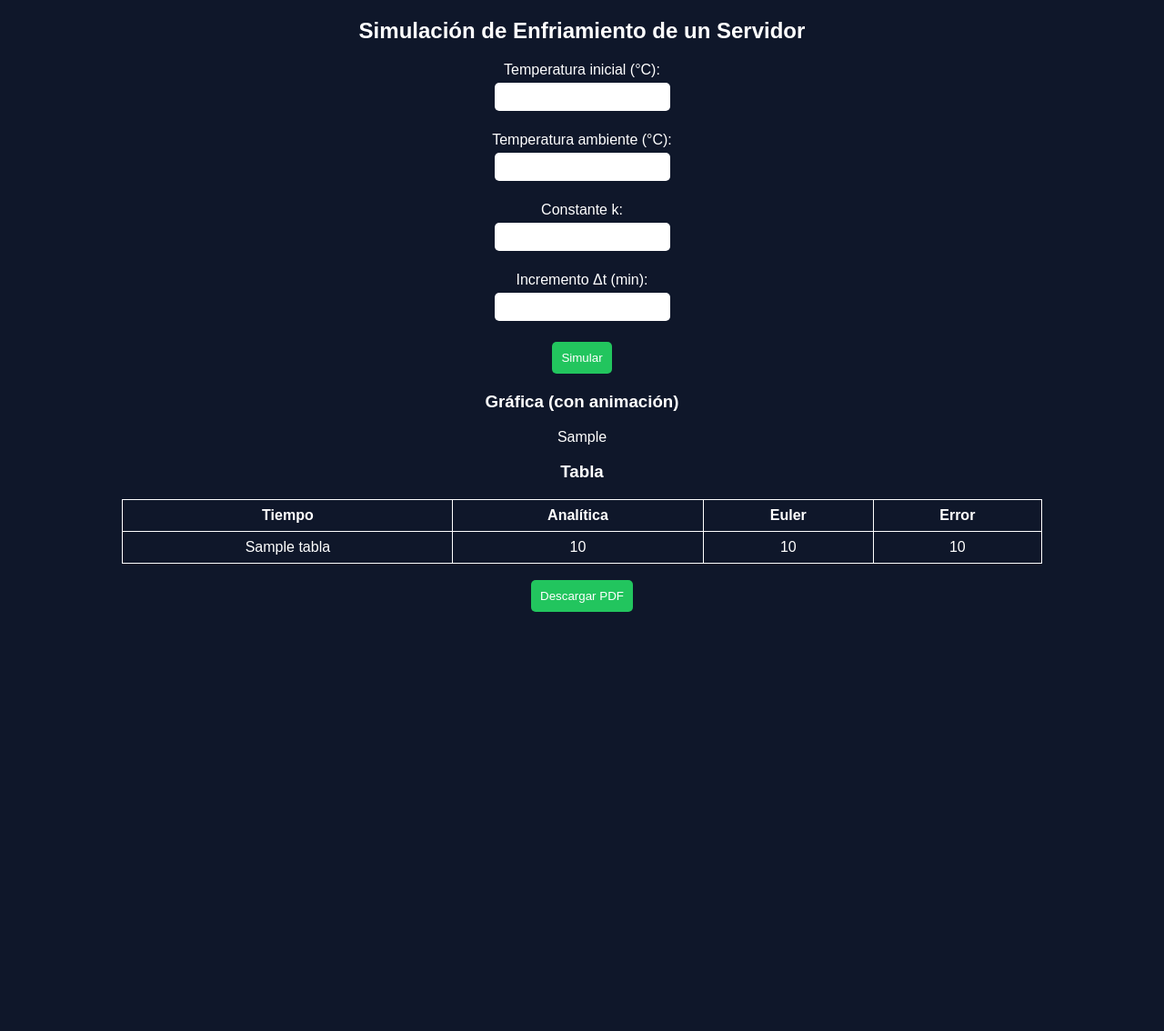
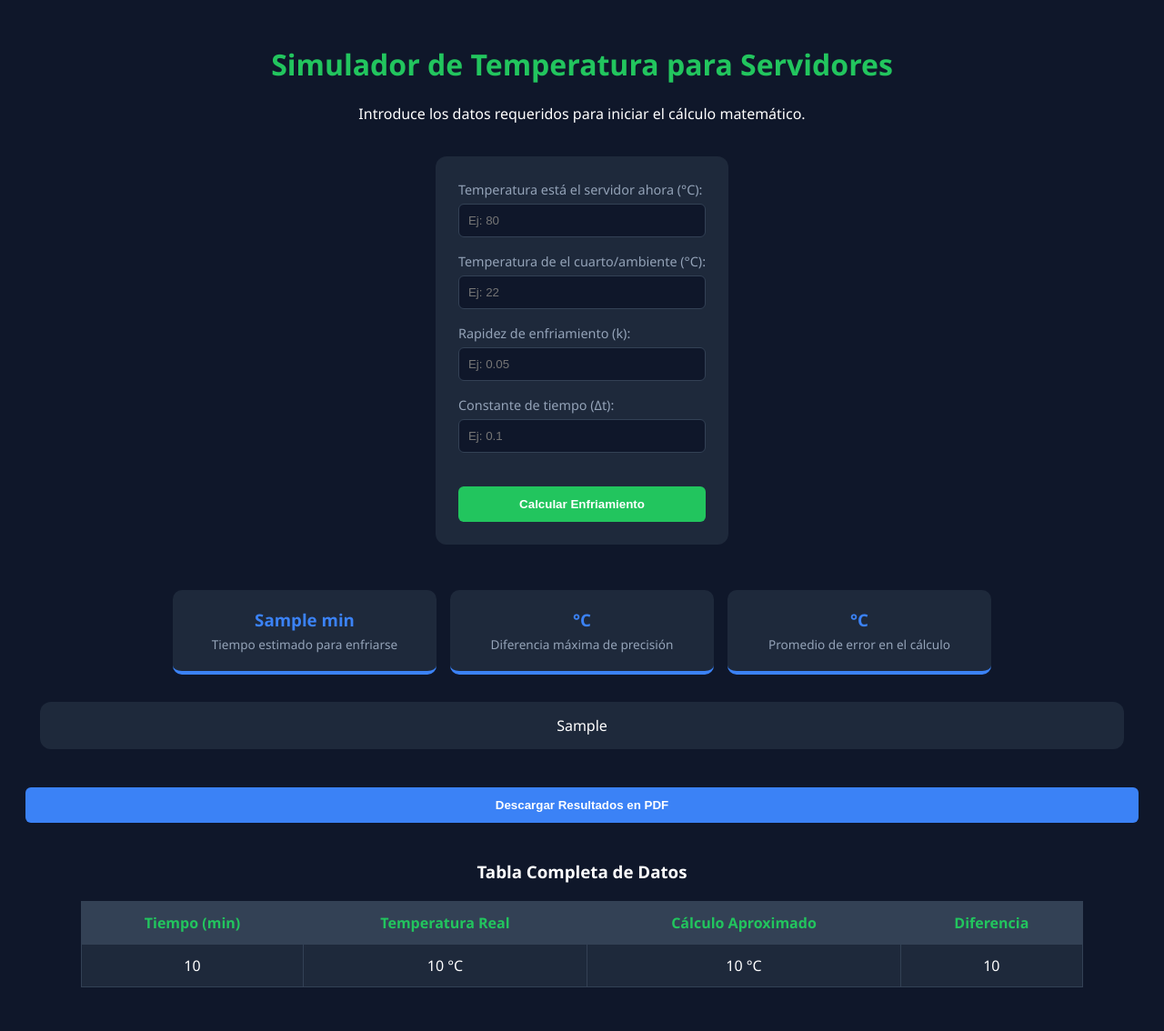
Before and after one commit to Abdiel-Bonilla/Matematicas-Flask-Python, a Flask app: template templates/index.html in a window 1280 px wide. Shown: the whole page at 91% size. Before the commit the page ends 673 px from the top, so only its background shows below. Run offline with Flask 3, Linux system fonts and the light colour scheme; the template is opened without the code that fills it: most values are stand-ins (such as "Sample title", 1, 10 or a date in 2020).

Commit message:
Algunas modificaciones

```diff
--- a/app.py
+++ b/app.py
@@ -2,26 +2,28 @@ from flask import Flask, render_template, request, send_file
 import numpy as np
 import plotly.graph_objs as go
 import plotly.offline as pyo
-import plotly.io as pio
 import os
+import uuid
+from flask import after_this_request
 
 # PDF
-from reportlab.platypus import SimpleDocTemplate, Paragraph, Spacer, Table, Image
+from reportlab.platypus import SimpleDocTemplate, Paragraph, Spacer, Table
 from reportlab.lib import colors
 from reportlab.lib.styles import getSampleStyleSheet
 
 app = Flask(__name__)
 
 datos_pdf = []
+kpis_global = {}
 
 @app.route('/', methods=['GET', 'POST'])
 def index():
-    global datos_pdf
-
+    global datos_pdf, kpis_global
     grafica_html = None
     grafica_error_html = None
     tabla = []
     error_msg = None
+    kpis = None
 
     if request.method == 'POST':
         try:
@@ -30,153 +32,194 @@ def index():
             k = float(request.form['k'])
             dt = float(request.form['dt'])
 
-            # VALIDACIONES
-            if k <= 0:
-                error_msg = "k debe ser mayor que 0"
-            elif dt <= 0:
-                error_msg = "Δt debe ser mayor que 0"
-            elif T0 < -273 or Ta < -273:
-                error_msg = "Temperaturas no válidas"
+            if k <= 0 or dt <= 0:
+                error_msg = "Los valores deben ser mayores a 0."
             else:
                 t = np.arange(0, 50 + dt, dt)
-                h = dt
 
-                # ANALÍTICA
+                # Modelo analítico
                 T_analitica = Ta + (T0 - Ta) * np.exp(-k * t)
 
-                # EULER
+                # Método de Euler
                 T_euler = [T0]
                 for i in range(1, len(t)):
-                    T_prev = T_euler[-1]
-                    T_new = T_prev + h * (-k * (T_prev - Ta))
+                    T_new = T_euler[-1] + dt * (-k * (T_euler[-1] - Ta))
                     T_euler.append(T_new)
 
                 T_euler = np.array(T_euler)
-
-                # ERROR
                 error = np.abs(T_analitica - T_euler)
 
+                # KPIs
+                error_max = np.max(error)
+                error_avg = np.mean(error)
+
+                umbral = Ta + 0.01 * (T0 - Ta)
+                indices_estables = np.where(
+                    T_analitica <= umbral if T0 > Ta else T_analitica >= umbral
+                )[0]
+
+                t_estab = round(t[indices_estables[0]], 2) if len(indices_estables) > 0 else "No alcanza"
+
+                kpis = {
+                    'error_max': round(error_max, 5),
+                    'error_avg': round(error_avg, 5),
+                    't_estabilizacion': t_estab
+                }
+
+                kpis_global = kpis
                 tabla = list(zip(t, T_analitica, T_euler, error))
                 datos_pdf = tabla
 
-                # 🎬 ANIMACIÓN
-                frames = []
-                for i in range(len(t)):
-                    frames.append(go.Frame(
-                        data=[
-                            go.Scatter(x=t[:i+1], y=T_analitica[:i+1]),
-                            go.Scatter(x=t[:i+1], y=T_euler[:i+1])
-                        ]
-                    ))
+                # 🔥 FRAMES PARA ANIMACIÓN
+                frames = [
+                    go.Frame(data=[
+                        go.Scatter(x=t[:i+1], y=T_analitica[:i+1]),
+                        go.Scatter(x=t[:i+1], y=T_euler[:i+1])
+                    ])
+                    for i in range(0, len(t), 2)
+                ]
 
+                # 🔥 FIGURA PRINCIPAL MEJORADA
                 fig1 = go.Figure(
                     data=[
-                        go.Scatter(x=[], y=[], name='Analítica'),
-                        go.Scatter(x=[], y=[], name='Euler')
+                        go.Scatter(x=[], y=[], name='Temp. Real', line=dict(color='#3b82f6', width=3)),
+                        go.Scatter(x=[], y=[], name='Aprox. Euler', line=dict(color='#22c55e', width=3))
                     ],
                     layout=go.Layout(
-                        title="Temperatura vs Tiempo",
-                        xaxis=dict(title="Tiempo (minutos)"),
-                        yaxis=dict(title="Temperatura (°C)"),
+                        template="plotly_dark",
+                        dragmode='pan',
+                        xaxis=dict(title="Tiempo (min)", gridcolor="#334155"),
+                        yaxis=dict(title="Temperatura (°C)", gridcolor="#334155"),
+
+                        margin=dict(l=50, r=30, t=60, b=60),
+
+                        legend=dict(
+                            orientation="h",
+                            yanchor="bottom",
+                            y=1.02,
+                            xanchor="right",
+                            x=1
+                        ),
+
+                        # 🔥 BOTONES BIEN POSICIONADOS
                         updatemenus=[{
                             "type": "buttons",
-                            "buttons": [{
-                                "label": "▶ Reproducir",
-                                "method": "animate",
-                                "args": [None, {"frame": {"duration": 100, "redraw": True}}]
-                            }]
+                            "direction": "left",
+                            "x": 0.5,
+                            "y": -0.2,   # 👈 ahora abajo
+                            "xanchor": "center",
+                            "yanchor": "top",
+                            "pad": {"r": 10, "t": 10},
+                            "showactive": False,
+                            "buttons": [
+                                {
+                                    "label": "▶ Reproducir",
+                                    "method": "animate",
+                                    "args": [None, {
+                                        "frame": {"duration": 50, "redraw": True},
+                                        "fromcurrent": True
+                                    }]
+                                },
+                                {
+                                    "label": "⏸ Pausar",
+                                    "method": "animate",
+                                    "args": [[None], {
+                                        "frame": {"duration": 0, "redraw": False},
+                                        "mode": "immediate"
+                                    }]
+                                }
+                            ]
                         }]
                     ),
                     frames=frames
                 )
 
-                grafica_html = pyo.plot(fig1, output_type='div')
-
-                # 🖼️ GUARDAR PARA PDF
-                if not os.path.exists("static"):
-                    os.makedirs("static")
-
-                ruta_img = "static/grafica.png"
-                pio.write_image(fig1, ruta_img)
-
-                # 📉 ERROR
-                fig2 = go.Figure()
-                fig2.add_trace(go.Scatter(x=t, y=error))
-                fig2.update_layout(
-                    title="Error absoluto",
-                    xaxis_title="Tiempo (minutos)",
-                    yaxis_title="Error (°C)"
+                # 🔥 CONFIG LIMPIA
+                grafica_html = pyo.plot(
+                    fig1,
+                    output_type='div',
+                    config={
+                        'displayModeBar': True,
+                        'displaylogo': False,
+                        'responsive': True,
+                        'modeBarButtonsToRemove': [
+                            'lasso2d',
+                            'select2d',
+                            'autoScale2d'
+                        ]
+                    }
                 )
 
-                grafica_error_html = pyo.plot(fig2, output_type='div')
+                # Gráfica de error
+                fig2 = go.Figure(go.Scatter(x=t, y=error, line=dict(color='#ef4444')))
+                fig2.update_layout(title="Margen de Error", template="plotly_dark", height=300)
 
-        except:
-            error_msg = "Error en los datos"
+                grafica_error_html = pyo.plot(
+                    fig2,
+                    output_type='div',
+                    config={'displayModeBar': False}
+                )
+
+        except Exception as e:
+            error_msg = f"Error en los datos: {str(e)}"
 
     return render_template(
         'index.html',
         grafica_html=grafica_html,
         grafica_error_html=grafica_error_html,
         tabla=tabla,
-        error=error_msg
+        error=error_msg,
+        kpis=kpis
     )
 
 
-# 📄 PDF
 @app.route('/pdf')
 def generar_pdf():
-    global datos_pdf
+    global datos_pdf, kpis_global
 
-    doc = SimpleDocTemplate("reporte.pdf")
+    if not datos_pdf:
+        return "Sin datos", 400
+
+    filename = f"reporte_{uuid.uuid4().hex}.pdf"
+
+    doc = SimpleDocTemplate(filename)
     styles = getSampleStyleSheet()
 
-    contenido = []
+    contenido = [
+        Paragraph("Reporte de Simulación Térmica", styles['Title'])
+    ]
 
-    # Título
-    contenido.append(Paragraph("Reporte de Simulación", styles['Title']))
+    resumen = f"Error Promedio: {kpis_global['error_avg']}°C | Tiempo: {kpis_global['t_estabilizacion']} min"
+    contenido.append(Paragraph(resumen, styles['Normal']))
     contenido.append(Spacer(1, 20))
 
-    # Encabezado
-    contenido.append(Paragraph("Tabla de Resultados", styles['Heading2']))
-    contenido.append(Spacer(1, 10))
+    data = [["Tiempo", "Real", "Euler", "Error"]] + [
+        [f"{f[0]:.2f}", f"{f[1]:.2f}", f"{f[2]:.2f}", f"{f[3]:.4f}"]
+        for f in datos_pdf
+    ]
 
-    # Datos de la tabla
-    data = [["Tiempo (min)", "Analítica (°C)", "Euler (°C)", "Error (°C)"]]
-
-    for t, a, e, err in datos_pdf:
-        data.append([
-            f"{t:.2f}",
-            f"{a:.2f}",
-            f"{e:.2f}",
-            f"{err:.4f}"
-        ])
-
-    tabla = Table(data)
-
-    # 🎨 ESTILOS PRO
-    tabla.setStyle([
-        # Encabezado
-        ('BACKGROUND', (0, 0), (-1, 0), colors.darkblue),
-        ('TEXTCOLOR', (0, 0), (-1, 0), colors.white),
-        ('ALIGN', (0, 0), (-1, -1), 'CENTER'),
-        ('FONTNAME', (0, 0), (-1, 0), 'Helvetica-Bold'),
-
-        # Cuerpo
-        ('BACKGROUND', (0, 1), (-1, -1), colors.whitesmoke),
-
-        # Bordes
-        ('GRID', (0, 0), (-1, -1), 1, colors.black),
-
-        # Espaciado
-        ('BOTTOMPADDING', (0, 0), (-1, -1), 6),
-        ('TOPPADDING', (0, 0), (-1, -1), 6),
+    tabla_pdf = Table(data, repeatRows=1)
+    tabla_pdf.setStyle([
+        ('BACKGROUND',(0,0),(-1,0),colors.darkblue),
+        ('TEXTCOLOR',(0,0),(-1,0),colors.white),
+        ('ALIGN',(0,0),(-1,-1),'CENTER'),
+        ('GRID',(0,0),(-1,-1),0.5,colors.grey)
     ])
 
-    contenido.append(tabla)
-
+    contenido.append(tabla_pdf)
     doc.build(contenido)
 
-    return send_file("reporte.pdf", as_attachment=True)
+    # 🔥 BORRAR DESPUÉS DE ENVIAR (SOLUCIÓN REAL)
+    @after_this_request
+    def remove_file(response):
+        try:
+            os.remove(filename)
+        except Exception as e:
+            print("Error borrando archivo:", e)
+        return response
+
+    return send_file(filename, as_attachment=True, download_name="Reporte.pdf")
+
 
 if __name__ == '__main__':
     app.run(debug=True)
--- a/static/style.css
+++ b/static/style.css
@@ -1,40 +1,102 @@
 body {
-    font-family: Arial;
+    font-family: 'Segoe UI', Arial, sans-serif;
     background: #0f172a;
     color: white;
     text-align: center;
+    padding: 20px;
 }
 
+h1 { color: #22c55e; }
+
 form {
-    margin: 20px;
+    margin: 20px auto;
+    background: #1e293b;
+    padding: 25px;
+    border-radius: 12px;
+    display: inline-block;
+    text-align: left;
 }
 
+.input-group { margin-bottom: 15px; }
+
+label { color: #94a3b8; font-size: 0.9em; }
+
 input {
-    padding: 8px;
-    margin: 5px;
-    border-radius: 5px;
-    border: none;
+    padding: 10px;
+    margin-top: 5px;
+    border-radius: 6px;
+    border: 1px solid #334155;
+    background: #0f172a;
+    color: white;
+    max-width: 250px;
+    width: 100%;
 }
 
 button {
-    padding: 10px;
+    padding: 12px;
     background: #22c55e;
     border: none;
     color: white;
-    border-radius: 5px;
+    border-radius: 6px;
+    font-weight: bold;
+    cursor: pointer;
+    width: 100%;
+    transition: background 0.3s ease, transform 0.2s ease;
 }
 
-table {
-    margin: auto;
-    border-collapse: collapse;
-    width: 80%;
+button:hover { background: #16a34a; transform: scale(1.02); }
+
+.dashboard {
+    display: flex;
+    justify-content: center;
+    gap: 15px;
+    margin: 30px auto;
+    max-width: 900px;
 }
 
-th, td {
-    border: 1px solid white;
-    padding: 8px;
+.card {
+    background: #1e293b;
+    padding: 20px;
+    border-radius: 10px;
+    flex: 1;
+    border-bottom: 4px solid #3b82f6;
+    transition: transform 0.2s ease;
 }
 
-.error {
-    color: red;
+.card:hover { transform: translateY(-3px); }
+
+.card h3 { margin: 0; color: #3b82f6; }
+.card p { margin: 5px 0 0; font-size: 0.85em; color: #94a3b8; }
+
+.chart-container {
+    background: #1e293b;
+    margin: 20px auto;
+    padding: 15px;
+    border-radius: 12px;
+    width: 95%;
+    position: relative;
+    overflow: hidden;
 }
+.chart-container .modebar {
+    position: absolute !important;
+    top: 10px !important;
+    left: 10px !important;
+    right: auto !important;
+    display: inline-flex !important;
+    gap: 2px; /* ✅ separación mínima entre botones */
+    z-index: 10; /* asegura que sean clicables */
+}
+
+
+
+
+table {
+    margin: 20px auto;
+    border-collapse: collapse;
+    width: 90%;
+    background: #1e293b;
+    overflow-x: auto;
+}
+
+th, td { padding: 12px; border: 1px solid #334155; }
+th { background: #334155; color: #22c55e; }
--- a/templates/index.html
+++ b/templates/index.html
@@ -1,68 +1,99 @@
 <!DOCTYPE html>
-<html>
+<html lang="es">
 <head>
-    <title>Simulación de Enfriamiento</title>
+    <meta charset="UTF-8">
+    <title>Simulador de Enfriamiento</title>
     <link rel="stylesheet" href="{{ url_for('static', filename='style.css') }}">
 </head>
 <body>
 
-<h2>Simulación de Enfriamiento de un Servidor</h2>
+    <h1>Simulador de Temperatura para Servidores</h1>
+    <p>Introduce los datos requeridos para iniciar el cálculo matemático.</p>
 
     <form method="POST">
+        <div class="input-group">
+            <label>Temperatura está el servidor ahora (°C):</label><br>
+            <input type="number" name="T0" placeholder="Ej: 80" step="0.1" required>
+        </div>
 
-    <label>Temperatura inicial (°C):</label><br>
-    <input type="number" name="T0" required><br><br>
+        <div class="input-group">
+            <label>Temperatura de el cuarto/ambiente (°C):</label><br>
+            <input type="number" name="Ta" placeholder="Ej: 22" step="0.1" required>
+        </div>
 
-    <label>Temperatura ambiente (°C):</label><br>
-    <input type="number" name="Ta" required><br><br>
+        <div class="input-group">
+            <label>Rapidez de enfriamiento (k):</label><br>
+            <input type="number" name="k" placeholder="Ej: 0.05" step="0.001" required>
+        </div>
 
-    <label>Constante k:</label><br>
-    <input type="number" step="0.01" name="k" required><br><br>
+        <div class="input-group">
+            <label>Constante de tiempo (Δt):</label><br>
+            <input type="number" name="dt" placeholder="Ej: 0.1" step="0.01" required>
+        </div>
 
-    <label>Incremento Δt (min):</label><br>
-    <input type="number" step="0.1" name="dt" required><br><br>
-
-    <button type="submit">Simular</button>
-
+        <br>
+        <button type="submit">Calcular Enfriamiento</button>
     </form>
 
-{% if error %}
-<p class="error">{{ error }}</p>
+    {% if error %}<p class="error">{{ error }}</p>{% endif %}
+
+    {% if kpis %}
+    <div class="dashboard">
+        <div class="card">
+            <h3>{{ kpis.t_estabilizacion }} min</h3>
+            <p>Tiempo estimado para enfriarse</p>
+        </div>
+        <div class="card">
+            <h3>{{ kpis.error_max }} °C</h3>
+            <p>Diferencia máxima de precisión</p>
+        </div>
+        <div class="card">
+            <h3>{{ kpis.error_avg }} °C</h3>
+            <p>Promedio de error en el cálculo</p>
+        </div>
+    </div>
     {% endif %}
 
+    <div class="charts">
         {% if grafica_html %}
-<h3>Gráfica (con animación)</h3>
+            <div class="chart-container">
                 {{ grafica_html|safe }}
+            </div>
         {% endif %}
 
         {% if grafica_error_html %}
-<h3>Error</h3>
+            <div class="chart-container">
                 {{ grafica_error_html|safe }}
+            </div>
         {% endif %}
+    </div>
 
     {% if tabla %}
-<h3>Tabla</h3>
+    <br>
+    <a href="/pdf"><button style="background: #3b82f6;">Descargar Resultados en PDF</button></a>
+    <br><br>
+
+    <h3>Tabla Completa de Datos</h3>
     <table>
+        <thead>
             <tr>
-<th>Tiempo</th>
-<th>Analítica</th>
-<th>Euler</th>
-<th>Error</th>
+                <th>Tiempo (min)</th>
+                <th>Temperatura Real</th>
+                <th>Cálculo Aproximado</th>
+                <th>Diferencia</th>
             </tr>
-
+        </thead>
+        <tbody>
             {% for t,a,e,err in tabla %}
             <tr>
-<td>{{ t }}</td>
-<td>{{ a|round(2) }}</td>
-<td>{{ e|round(2) }}</td>
+                <td>{{ t|round(2) }}</td>
+                <td>{{ a|round(2) }} °C</td>
+                <td>{{ e|round(2) }} °C</td>
                 <td>{{ err|round(4) }}</td>
             </tr>
             {% endfor %}
+        </tbody>
     </table>
-
-<br>
-<a href="/pdf"><button>Descargar PDF</button></a>
-
     {% endif %}
 
 </body>
```
Also changed, not shown: static/grafica.png, 1 other file. Lines whose indentation alone changed are shown as unchanged.
